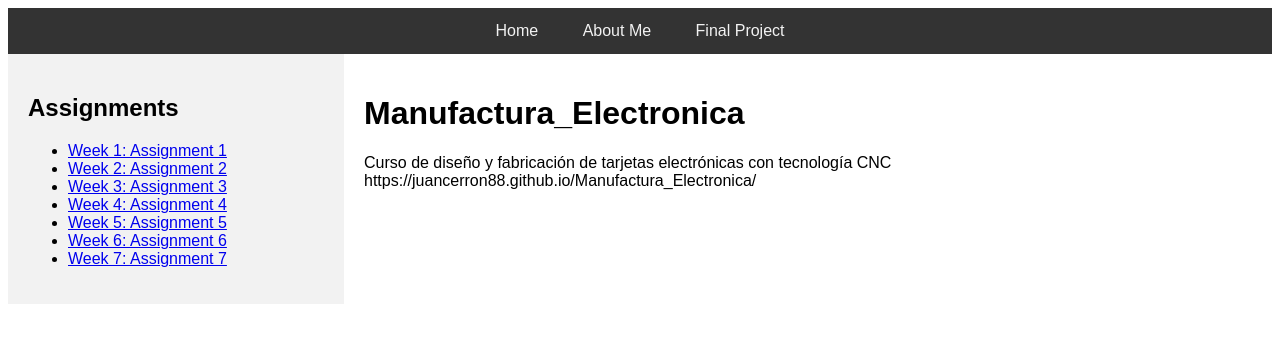
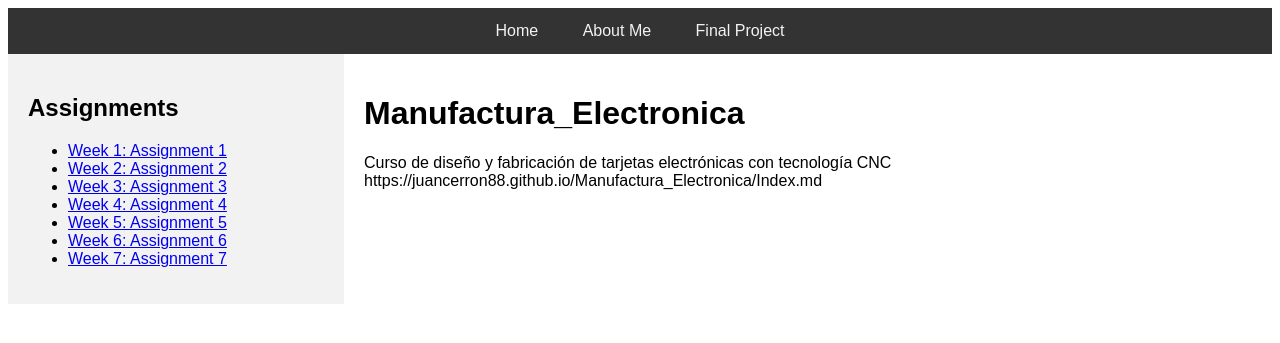
Before and after one commit to juancerron88/Manufactura_Electronica, a Jekyll site: the page built from README.md, in a window 1280 px wide. Shown: the top 343 px of the page. Built offline with Jekyll 4.4.1, drawn with Linux system fonts in a browser that asks for light colours; our own code applies the rules of GitHub Pages for plain Markdown files; some of the changed lines change nothing that is shown.

Commit message:
26042024_0258

```diff
--- a/_config.yml
+++ b/_config.yml
@@ -4,4 +4,4 @@ include:
   - "_files"
 title: Mi Sitio de Curso
 baseurl: "" # importante para proyectos no en la raíz
-url: "https://juancerron88.github.io/Manufactura_Electronica/"
+url: "https://juancerron88.github.io/Manufactura_Electronica/Index.md"
```
Also changed, not shown: README.md.
